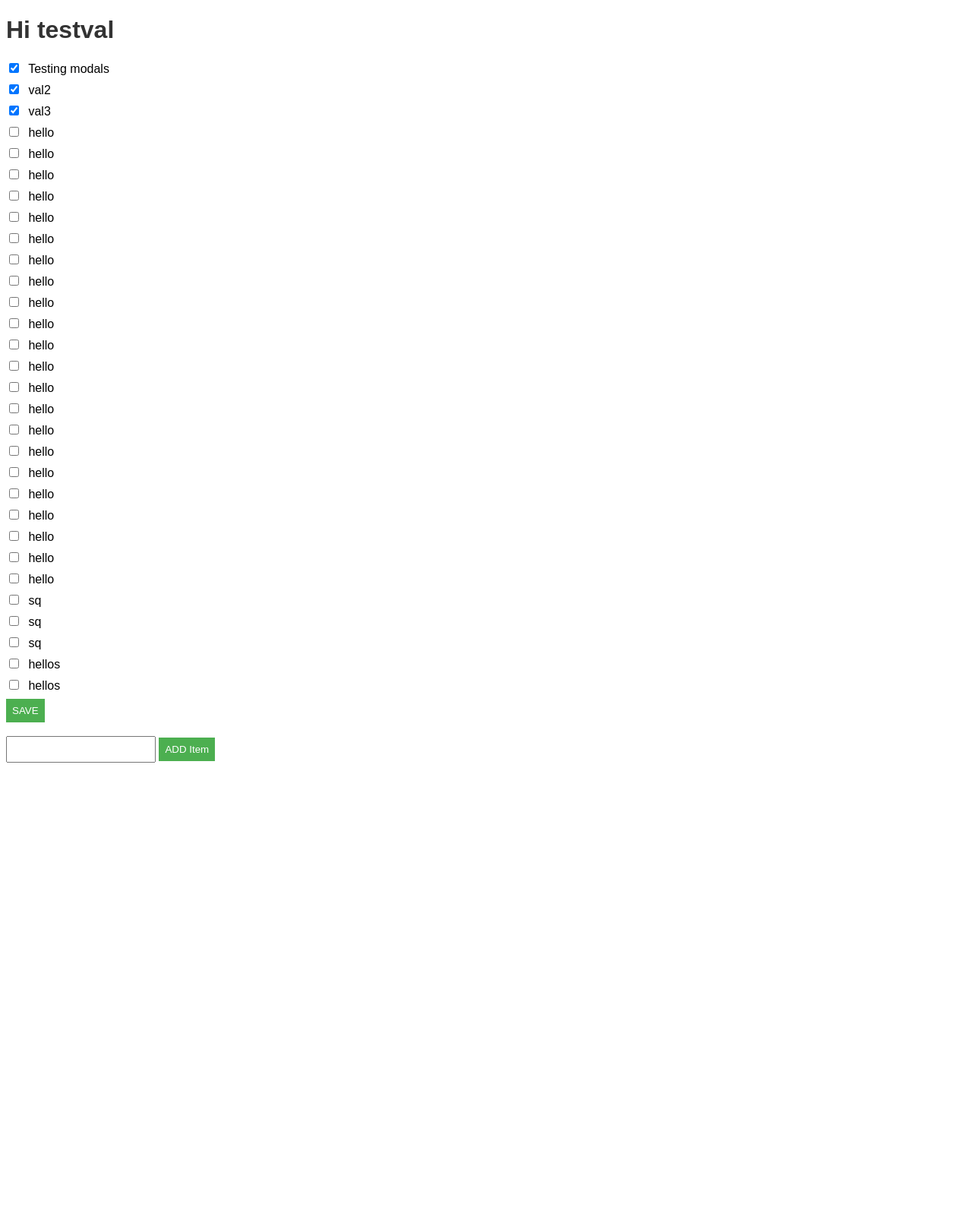
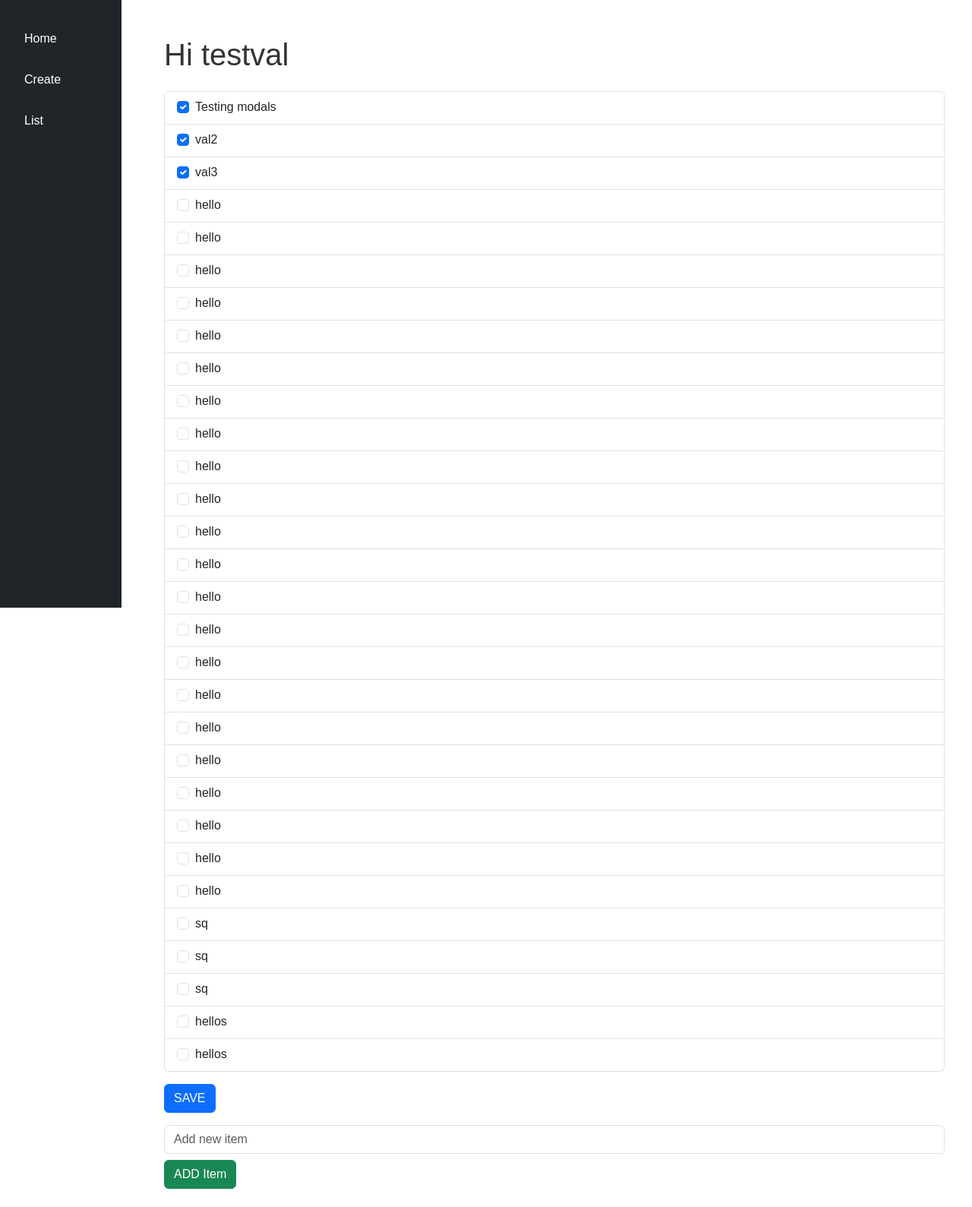
Before and after one commit to santhosh-vairamuthu/web-projects, a Django app: page /list/1 in a window 1280 px wide. Shown: the whole page at 76% size. Before the commit the page ends 1004 px from the top, so only its background shows below. Run offline with Django 5.2, Linux system fonts and the light colour scheme; data comes from the database, SQL or seed files in the repository; both versions use the stored data as it was after the commit.

Commit message:
created frontend for list

```diff
--- a/mysite/testapp/templates/testapp/base.html
+++ b/mysite/testapp/templates/testapp/base.html
@@ -3,14 +3,80 @@
 <head>
     <meta charset="UTF-8">
     <meta name="viewport" content="width=device-width, initial-scale=1.0">
-    <title>{% block title%}{%endblock%}</title>
+    <link href="https://cdn.jsdelivr.net/npm/bootstrap@5.3.2/dist/css/bootstrap.min.css" rel="stylesheet" integrity="sha384-T3c6CoIi6uLrA9TneNEoa7RxnatzjcDSCmG1MXxSR1GAsXEV/Dwwykc2MPK8M2HN" crossorigin="anonymous">
+    <title>{% block title %}{% endblock %}</title>
     {% block style %}{% endblock %}
+    <style>
+        body {
+            font-family: 'Arial', sans-serif;
+            margin: 0;
+            padding: 0;
+        }
+
+        .sidenav {
+            height: 100%;
+            width: 160px;
+            position: fixed;
+            top: 0;
+            left: 0;
+            z-index: 1;
+            background-color: #333;
+            overflow-x: hidden;
+            padding-top: 20px;
+        }
+
+        .sidenav a {
+            padding: 15px 8px;
+            text-decoration: none;
+            font-size: 1rem;
+            color: #fff;
+            display: block;
+            transition: 0.3s;
+        }
+
+        .sidenav a:hover {
+            background-color: #555;
+        }
+
+        .main {
+            margin-left: 180px;
+            padding: 20px;
+        }
+
+        h1 {
+            color: #333;
+        }
+
+        @media screen and (max-width: 600px) {
+            .sidenav {
+                width: 100%;
+                height: auto;
+                position: static;
+                padding-top: 15px;
+            }
+
+            .sidenav a {
+                padding: 10px;
+                text-align: center;
+            }
+
+            .main {
+                margin-left: 0;
+            }
+        }
+    </style>
 </head>
-<body>
-    <div>
+<body class="d-flex">
+    <div class="sidenav bg-dark text-white p-4">
+        <a href="/home" class="text-white">Home</a>
+        <a href="/create" class="text-white">Create</a>
+        <a href="/list/3" class="text-white">List</a>
+    </div>
+    <div class="main p-4 flex-grow-1">
         {% block data %}
-        <h1>Hi {{name}},</h1>
+        <h1 class="text-dark">Hi {{ name }},</h1>
         {% endblock %}
     </div>
+    <script src="https://cdn.jsdelivr.net/npm/bootstrap@5.3.2/dist/js/bootstrap.bundle.min.js" integrity="sha384-C6RzsynM9kWDrMNeT87bh95OGNyZPhcTNXj1NW7RuBCsyN/o0jlpcV8Qyq46cDfL" crossorigin="anonymous"></script>
 </body>
 </html>
--- a/mysite/testapp/templates/testapp/list.html
+++ b/mysite/testapp/templates/testapp/list.html
@@ -3,59 +3,44 @@
 
 {% block style %}
 <style>
-    body {
-        font-family: 'Arial', sans-serif;
-    }
 
-    h1 {
-        color: #333;
-    }
 
-    ul {
-        list-style-type: none;
-        padding: 0;
-    }
-
-    li {
-        margin-bottom: 8px;
-    }
-
-    input[type="checkbox"] {
-        margin-right: 8px;
-    }
-
-    button {
-        padding: 8px;
-        background-color: #4CAF50;
-        color: white;
-        border: none;
-        text-decoration: none;
-        cursor: pointer;
-    }
-
-    input[type="text"] {
-        padding: 8px;
-    }
 </style>
 {% endblock %}
 
 {% block data %}
-<h1>Hi {{ data.name }}</h1>
-<ul>
-    <form method="post" action="/list/{{ data.id }}">
-        {% csrf_token %}
-        <ul>
-            {% for i in data.items_set.all %}
-                {% if i.complete %}
-                    <li><input type="checkbox" value="clicked" name="c{{ i.id }}" checked> {{ i.text }}</li>
+    <div class="container mt-4">
+        <h1 class="mb-4">Hi {{ data.name }}</h1>
+        <form method="post" action="/list/{{ data.id }}">
+            {% csrf_token %}
+            <ul class="list-group">
+                {% for i in data.items_set.all %}
+                {% if i.complete == True %}
+                    <li class="list-group-item">
+                        <div class="form-check">
+                            <input class="form-check-input" value="clicked" type="checkbox" name="c{{ i.id }}" checked>
+                            <label class="form-check-label">
+                                {{ i.text }}
+                            </label>
+                        </div>
+                    </li>
                 {% else %}
-                    <li><input type="checkbox" value="clicked" name="c{{ i.id }}"> {{ i.text }}</li>
+                <li class="list-group-item">
+                    <div class="form-check">
+                        <input class="form-check-input" value="clicked" type="checkbox" name="c{{ i.id }}" >
+                        <label class="form-check-label">
+                            {{ i.text }}
+                        </label>
+                    </div>
+                </li>
                 {% endif %}
             {% endfor %}
-        </ul>
-        <button type="submit" name="save" value="save">SAVE</button><br><br>
-        <input type="text" name="new">
-        <button type="submit" name="add_new" value="add_new">ADD Item</button>
-    </form>
-</ul>
+            </ul>
+            <button type="submit" class="btn btn-primary mt-3" name="save" value="save">SAVE</button>
+            <div class="mt-3">
+                <input type="text" class="form-control" name="new" placeholder="Add new item">
+                <button type="submit" class="btn btn-success mt-2" name="add_new" value="add_new">ADD Item</button>
+            </div>
+        </form>
+    </div>
 {% endblock %}
--- a/mysite/testapp/urls.py
+++ b/mysite/testapp/urls.py
@@ -3,7 +3,7 @@
 from . import views
 
 urlpatterns = [
-    path("<int:id>", views.index, name = "index"),
+    path("", views.index, name = "index"),
     path("home", views.home, name = "home"),
     path("list/<int:id>", views.list, name = "list"),
     path("create", views.create, name = "create"),
--- a/mysite/testapp/views.py
+++ b/mysite/testapp/views.py
@@ -6,8 +6,6 @@
 
 def index(response, id):
     data = ToDoList.objects.get(id=id)
-
-
     return render(response, "testapp/base.html", {"name" : data.name})
 
 def list(response, id):
@@ -34,10 +32,11 @@
             n = form.cleaned_data["name"]
             t = ToDoList(name = n)
             t.save()
-        return HttpResponseRedirect("/%i" % t.id)
+        return HttpResponseRedirect("/list/%s" % t.id)
     else:
         form = CreateNewList()
     return render(response, "testapp/create.html", {"form" : form})
 
 def home(response):
-    return render(response, "testapp/home.html", {})
+    data = ToDoList.objects.all()
+    return render(response, "testapp/home.html", {"data" : data})
```
Also changed, not shown: mysite/testapp/templates/testapp/create.html (+8 -6 lines), mysite/testapp/templates/testapp/home.html (+12 -1 lines), mysite/db.sqlite3.
